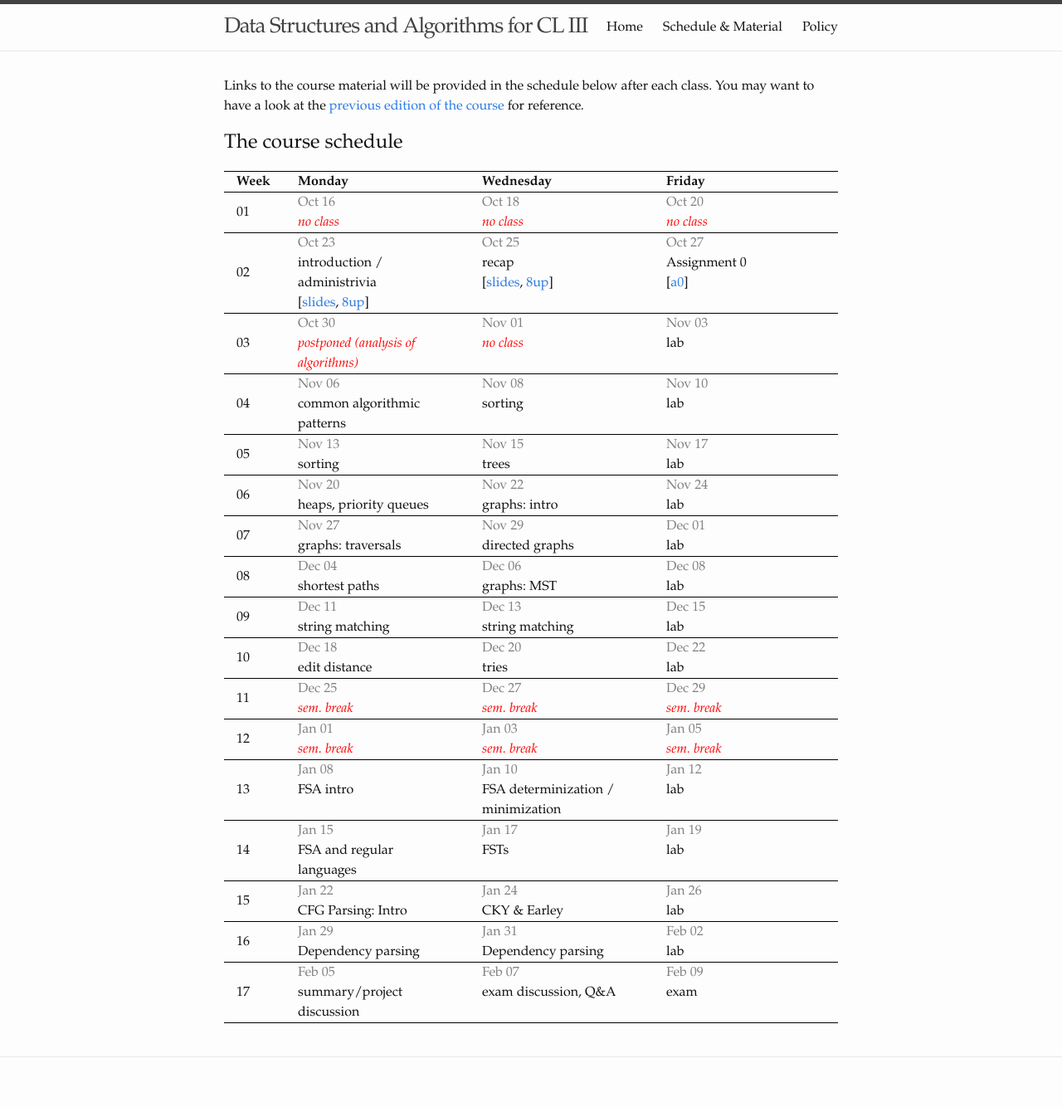
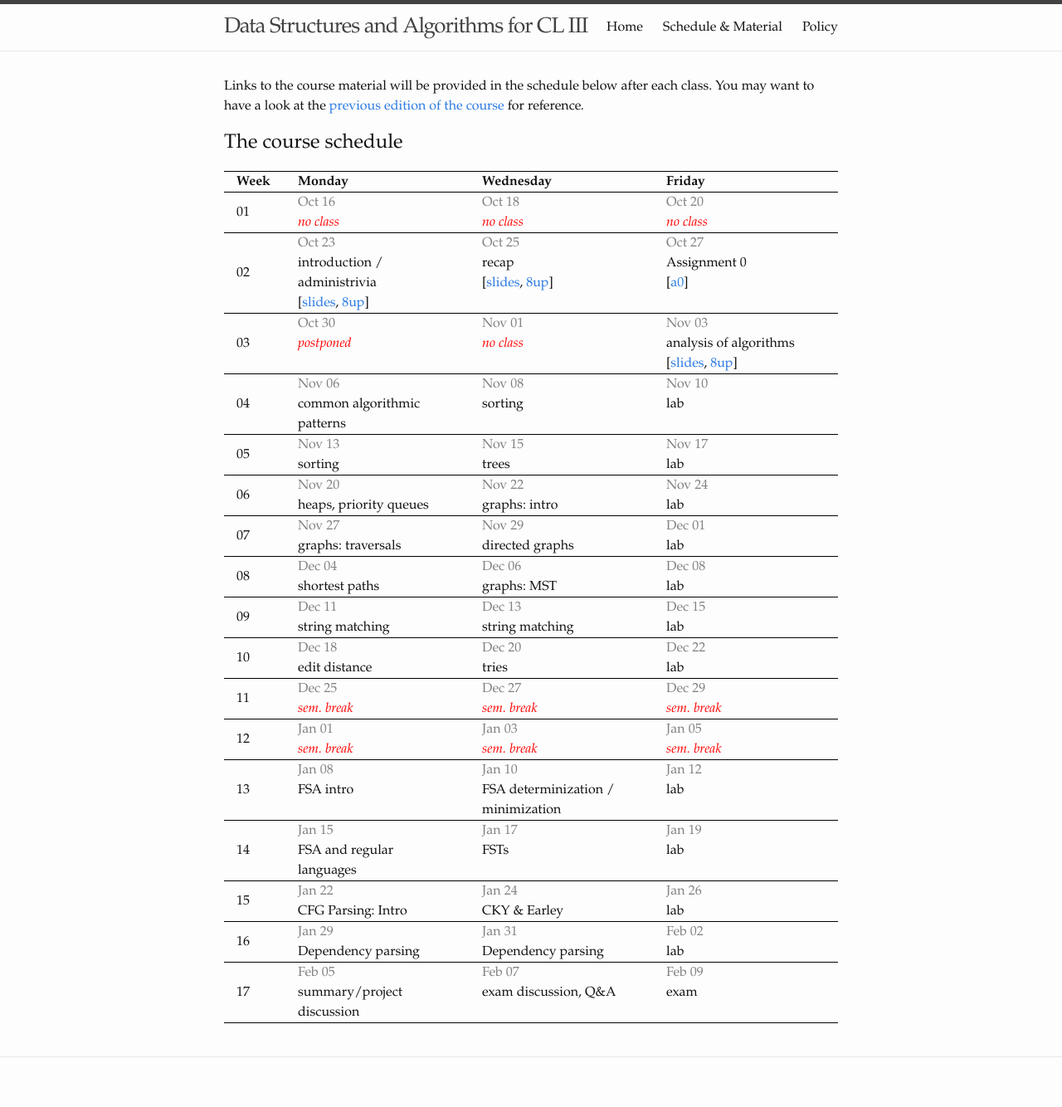
Before and after one commit to dsacl3-2023/dsacl3-2023.github.io, a Jekyll site: the page built from lectures.md, in a window 1280 px wide. Shown: the whole page at 83% size. Built offline with Jekyll 4.4.1, drawn with Linux system fonts in a browser that asks for light colours.

Commit message:
Schedule update.

```diff
--- a/_data/schedule.yml
+++ b/_data/schedule.yml
@@ -21,10 +21,13 @@
         a0: https://dsacl3-2023.github.io/a0
 - week: "03"
   dates:
-    Oct 30: postponed (analysis of algorithms)
+    Oct 30: postponed
     Nov 01: no class
     Nov 03:
-      topic: lab
+      topic: analysis of algorithms
+      links:
+        slides: slides/analysis.pdf
+        8up: slides/analysis-handout.pdf
 - week: "04"
   dates:
     Nov 06:
```
Also changed, not shown: 2 other files.
